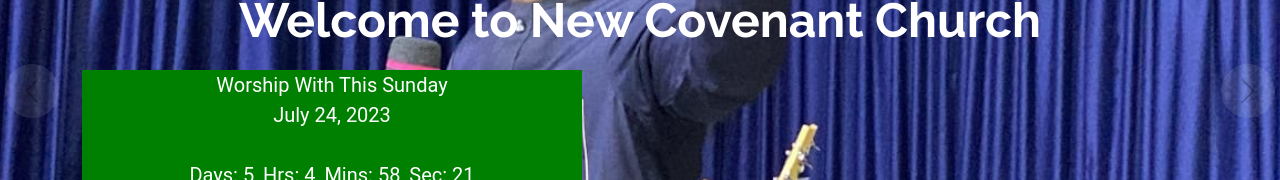
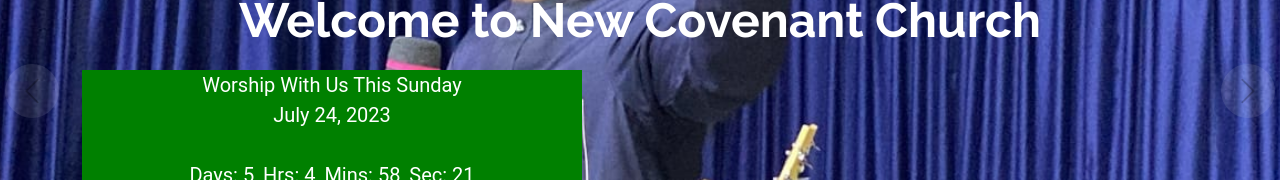
Before and after one commit to JKMenson/NCC-Website, a plain HTML site: page index.html in a window 1280 px wide. Shown: the part 419-599 px from the top of the page. Drawn offline with Linux system fonts and the light colour scheme; a script that the page names is missing.

Commit message:
initial commit

```diff
--- a/index.html
+++ b/index.html
@@ -86,7 +86,7 @@
             <div class="container">
               <h2 class="animate__animated animate__fadeInDown">Welcome to <span>New Covenant Church</span></h2>
               <div class="animate__animated animate__fadeInDown" style="background-color: green; max-width:500px; display:flex; justify-content:center; align-items:center; flex-direction:column;">
-                <p style="color:white; font-size:20px;">Worship With This Sunday <br> July 24, 2023</p>
+                <p style="color:white; font-size:20px;">Worship With Us This Sunday <br> July 24, 2023</p>
                 <div id="countdown" style="color:white; font-size:20px;">
                 <span class="label">Days:</span>
                 <span id="daysValue"></span>,
```
